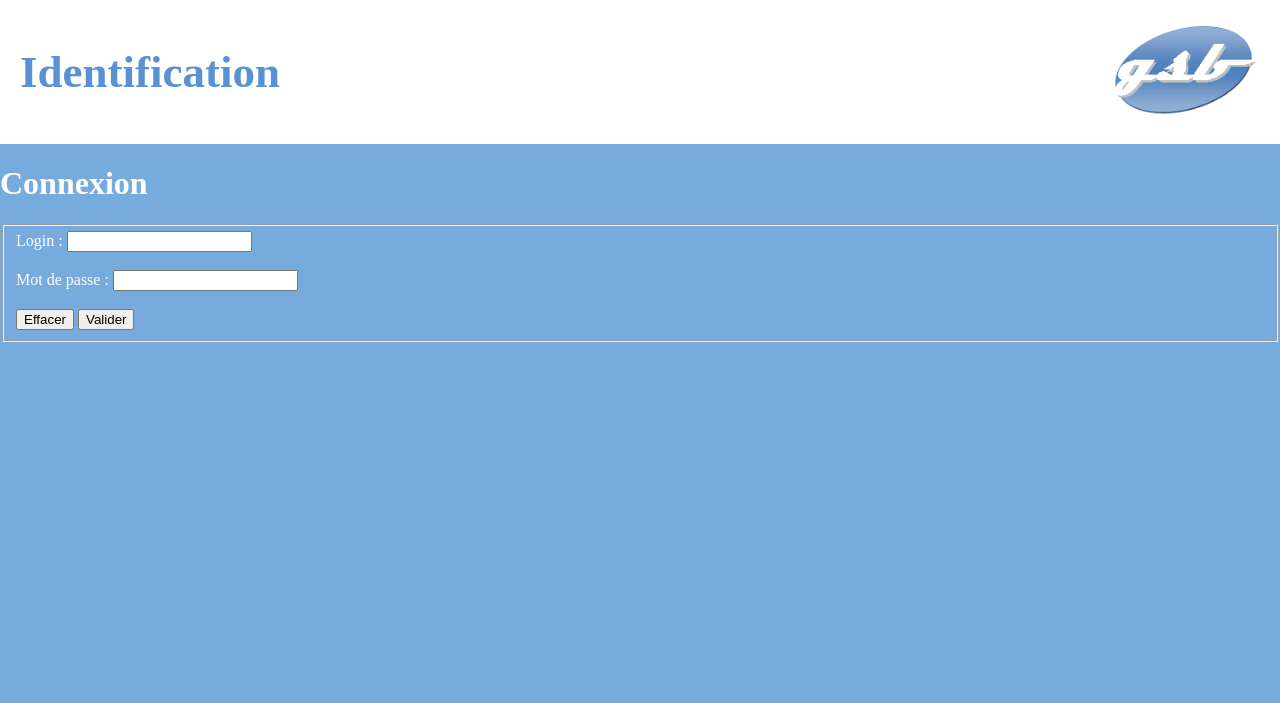
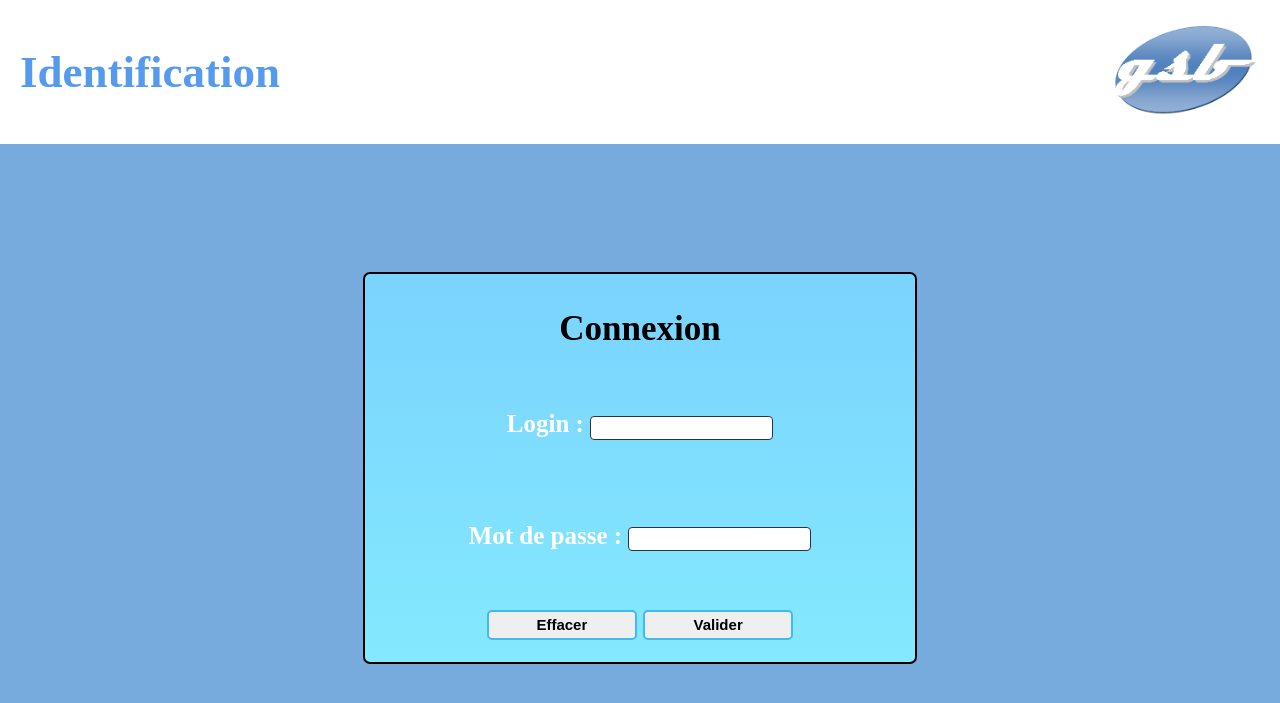
Before and after one commit to Elouan-Callec/GSB, a PHP site: page /formulaire_connexion.html in a window 1280 px wide. Shown: the top 703 px of the page. Run offline with PHP 8.4, Linux system fonts and the light colour scheme.

Commit message:
html et css de la page terminé

```diff
--- a/GSB_frais/formulaire_connexion.html
+++ b/GSB_frais/formulaire_connexion.html
@@ -13,27 +13,25 @@
         <img src="style/gsb logo.png" class="logo">
     </div>
 
-    <div class="fond">
+    <form method="POST" action="formulaire_connexion.html" class="smallForm">
+        <p class="titreFormulaire">Connexion</p>
+        <div class="centre">
             <p>
-        <h1>Connexion</h1>
+                <label>Login : </label>
+                <input name="login" id="login" value="" type="text" class="case" />
             </p>
-
-        <fieldset class="cadre">
-            <form id="formulaire_connexion" action="connexion.php" method="get">
-                <div>
-                    <label>Login : </label>
-                    <input name="login" id="login" value="" type="text" />
         </div>
         <br>
-                <div>
+        <div class="centre">
+            <p>
                 <label>Mot de passe : </label>
-                    <input name="password" id="password" value="" type="text" />
+                <input name="password" id="password" value="" type="password" class="case" />
+            </p>
         </div>
         <br />
-                <div>
-                    <input class="buttoncenter" type="reset" value="Effacer" />
-                    <input class="buttoncenter" type="submit" value="Valider" />
+        <div class="centre">
+            <input type="reset" class="bouton" value="Effacer" />
+            <input type="submit" class="bouton" value="Valider" />
         </div>
     </form>
-        </fieldset>
 </body>
--- a/GSB_frais/style/style.css
+++ b/GSB_frais/style/style.css
@@ -1,67 +1,100 @@
-body{
+body {
     color: white;
     background-color: #77AADD;
     margin: 0px;
 }
 
-.bouton{
+.bouton {
     width: 150px;
     height: 30px;
     border-radius: 5px;
     border: solid;
     border-width: 2px;
     border-color: #41baf1;
-    margin: 0 auto;
+    margin: 0 auto 20px auto;
     font-weight: bold;
     font-size: 15px;
 }
 
-.titre{
-    font-size: 30px;
-    margin: 0% 50px 20px 0px;
-    color: #388CDB;
-    background-color: #E1EEFF;
+.bouton:hover{
+    background: #efefefb4;
 }
 
-.titre2{
+.centre {
+    margin: 1px 1px;
+    padding: 1px;
+    text-align: center;
+}
+
+.titre2 {
     font-size: 25px;
     font-weight: bold;
     margin: 30px 50px 20px 0;
 }
 
-.topGauche{
+.topGauche {
     margin: 10px 50px 20px 0;
     font-size: 30px;
     font-weight: bold;
 }
 
-.topDroite{
+.topDroite {
     margin: 10px 50px 20px 100px;
 }
 
-td{
+td {
     border: 1px solid black;
     padding: 10px;
     text-align: center;
     width: 10%;
 }
 
-.bordure{
+.bordure {
     border: 1px solid white;
 }
 
+
+/* Formulaire de connexion */
+
+.titreFormulaire{
+    text-align: center;
+    font-size: 35px;
+    color: black;
+}
+
+.smallForm {
+    margin: 10% auto;
+    width: 550px;
+    font-weight: 700;
+    font-size: 25px;
+    background: linear-gradient(#a4e2fa, #8ec7de);
+    border: solid;
+    border-radius: 7px;
+    border-color: black;
+    border-width: 2px;
+    background: linear-gradient(#7AD3FE, #84E9FE);
+}
+
+.case{
+    border-radius: 4px;
+    border: 1px solid;
+    border-color: #2a3449;
+    height: 20px;
+}
+
+
 /* Haut de page */
 
-.HP{
+.HP {
     font-size: 45px;
     font-weight: bold;
-    color: #5991D5;
+    color: #569AEE;
     text-align: left;
-    background-color:white;
+    background-color: white;
     padding: 1px 20px;
 }
 
-.logo{
+.logo {
     position: absolute;
     top: 0;
     right: 0;
@@ -69,21 +102,23 @@ td{
     width: 150px;
 }
 
+
 /* Placement des elements de la page choix de connexion */
 
-.centrerElement{
-    margin-top: 15%;
-    font-size: 40px;
+.centrerElement {
+    margin-top: 12%;
     display: block;
     text-align: center;
 }
 
-.divGauche{
-    float:left;
+.divGauche {
+    float: left;
     margin-left: 32%;
+    font-size: 40px;
 }
 
-.divDroite{
+.divDroite {
     float: right;
     margin-right: 32%;
+    font-size: 40px;
 }
```
Lines whose indentation alone changed are shown as unchanged.
